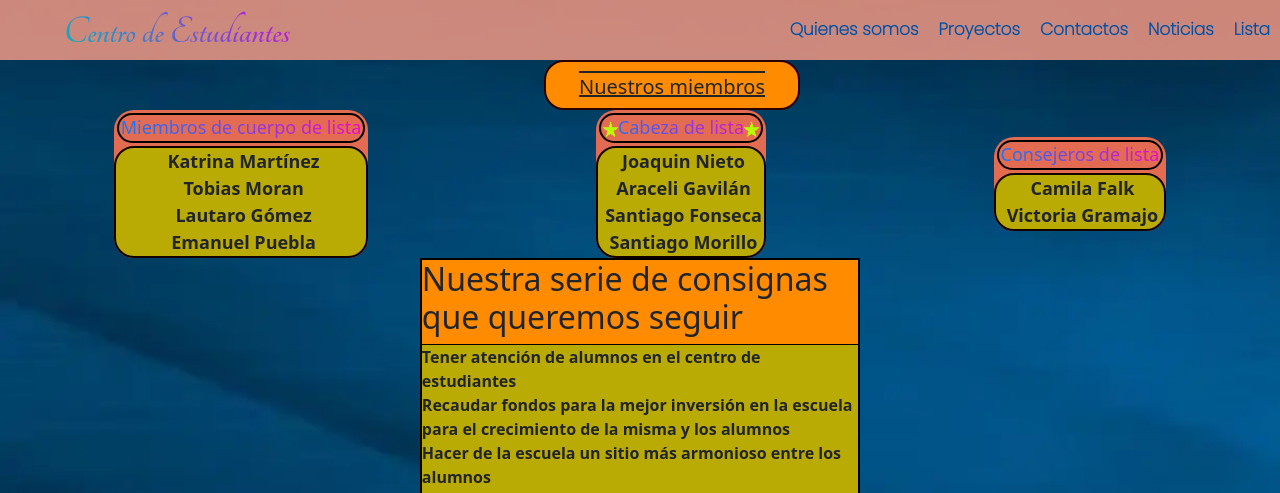
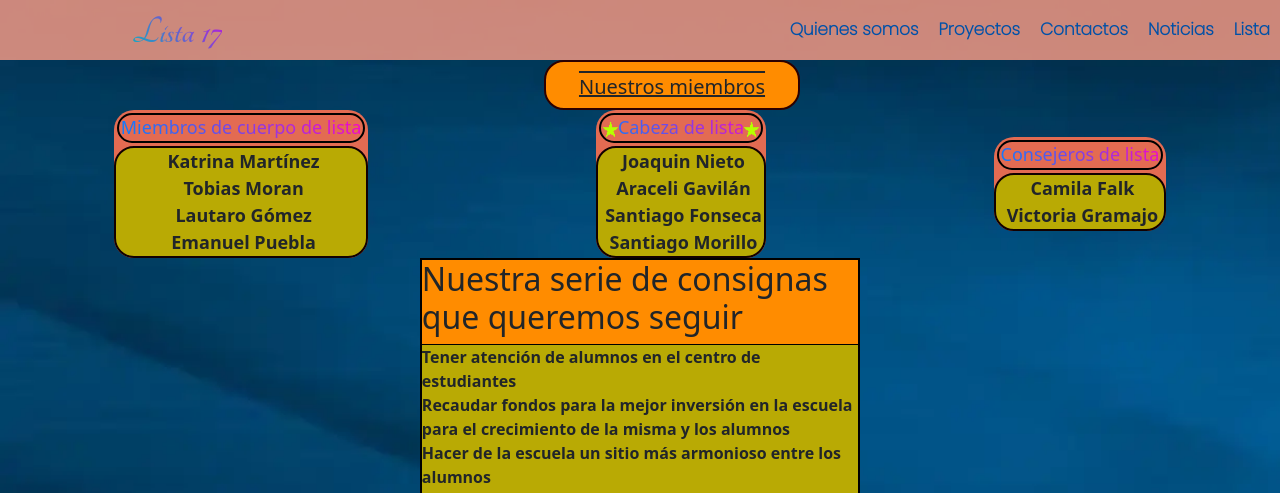
Before and after one commit to SantixDesigner/Lista--17, a website: page index.html in a window 1280 px wide. Shown: the top 493 px of the page. Drawn offline with nearby package versions, Linux system fonts and the light colour scheme.

Commit message:
lista 17

```diff
--- a/index.html
+++ b/index.html
@@ -19,7 +19,7 @@
     <header class="header">
         <div class="headerImagenesTitulos">
             <span class="headerTitle">
-                <h1 class="headerTitulo animate__animated animate__fadeInLeft">Centro de Estudiantes</h1>
+                <h1 class="headerTitulo animate__animated animate__fadeInLeft">Lista 17</h1>
             </span>
             <span class="imagenesHeader">
                 <a href="index.html"><img src="imagenes/logo.png" alt="logoCDE" class="headerLogo" id="logo"></a>
```
Also changed, not shown: paginas/contactos.html (+1 -1 lines), paginas/ideas-nuevas.html (+1 -1 lines), paginas/nuestra-lista.html (+1 -1 lines), paginas/proyectos.html (+1 -1 lines), paginas/quienes-somos.html (+1 -1 lines).
